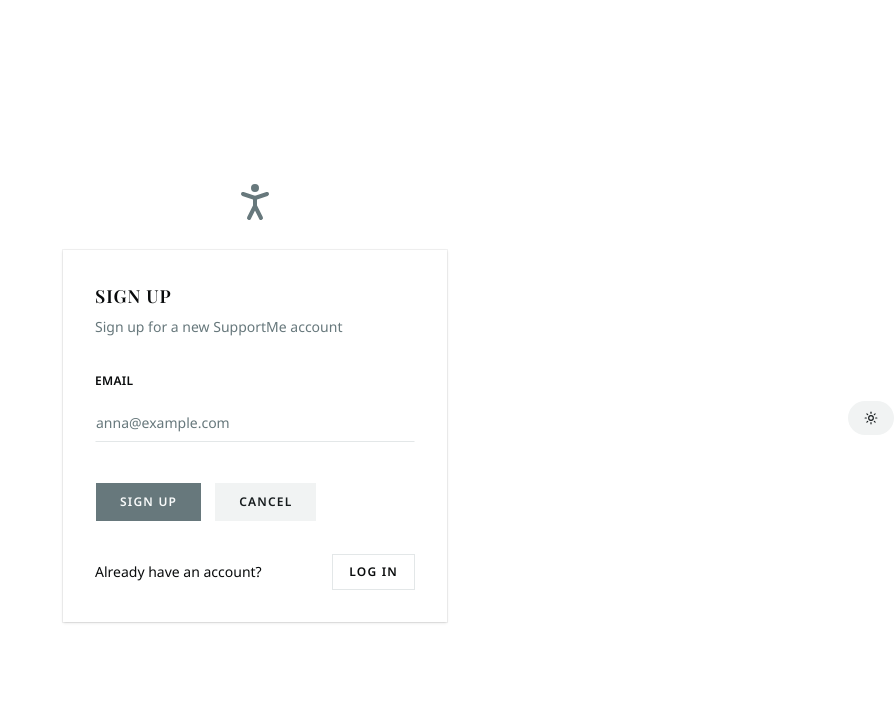
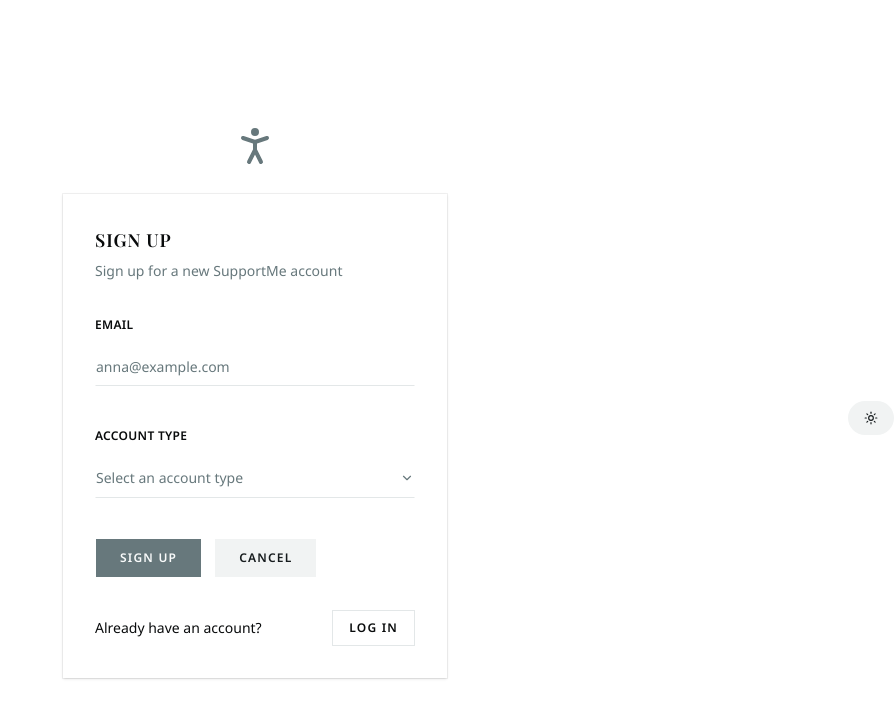
Before and after one commit to iniluap/support-me, a Next.js app: page /sign-up in a window 1280 px wide. Shown: the top 718 px of the page, without its empty margins (385-1280 px from the left). Built offline with nearby package versions, Linux system fonts and the light colour scheme; a web font is replaced by a local one.

Commit message:
Add select field for an account type

```diff
--- a/app/(logged-out)/sign-up/page.tsx
+++ b/app/(logged-out)/sign-up/page.tsx
@@ -21,16 +21,29 @@ import {
   FieldError
 } from '@/components/ui/field';
 import { Input } from '@/components/ui/input';
+import {
+  Select,
+  SelectContent,
+  SelectItem,
+  SelectTrigger,
+  SelectValue
+} from '@/components/ui/select';
 
 const formSchema = z.object({
-  email: z.email()
+  email: z.email(),
+  accountType: z.enum(['personal', 'company'])
+  // companyName: z.string().optional(),
+  // employeesNumber: z.coerce.number().optional()
 });
 
 export default function SignUpPage() {
   const form = useForm<z.infer<typeof formSchema>>({
     resolver: zodResolver(formSchema),
     defaultValues: {
-      email: ''
+      email: '',
+      accountType: 'personal'
+      // companyName: '',
+      // employeesNumber: undefined
     }
   });
 
@@ -54,6 +67,7 @@ export default function SignUpPage() {
             id="login-form"
             onSubmit={form.handleSubmit(handleSubmit)}>
             <FieldGroup>
+              {/* Email field */}
               <Controller
                 name="email"
                 control={form.control}
@@ -74,6 +88,31 @@ export default function SignUpPage() {
                   </Field>
                 )}
               />
+              {/* Account type field */}
+              <Controller
+                name="accountType"
+                control={form.control}
+                render={({ field, fieldState }) => (
+                  <Field data-invalid={fieldState.invalid}>
+                    <FieldLabel htmlFor="account-type">Account type</FieldLabel>
+                    <Select onValueChange={field.onChange}>
+                      <SelectTrigger>
+                        <SelectValue placeholder="Select an account type" />
+                      </SelectTrigger>
+                      <SelectContent>
+                        <SelectItem value="personal">Personal</SelectItem>
+                        <SelectItem value="company">Company</SelectItem>
+                      </SelectContent>
+                    </Select>
+                  </Field>
+                )}
+              />
+              {/* Company name field */}
+              {/* No of employees field */}
+              {/* Date of birth field */}
+              {/* Password field */}
+              {/* Confirm password field */}
+              {/* Terms & conditions field */}
               <Field orientation="horizontal">
                 <Button type="submit">Sign up</Button>
                 <Button
--- /dev/null
+++ b/components/ui/select.tsx
@@ -0,0 +1,200 @@
+'use client';
+
+import * as React from 'react';
+import { Select as SelectPrimitive } from '@base-ui/react/select';
+import { cn } from 'cn';
+import { ChevronDownIcon, CheckIcon, ChevronUpIcon } from 'lucide-react';
+
+const Select = SelectPrimitive.Root;
+
+function SelectGroup({ className, ...props }: SelectPrimitive.Group.Props) {
+  return (
+    <SelectPrimitive.Group
+      data-slot="select-group"
+      className={cn('scroll-my-1.5 p-1.5', className)}
+      {...props}
+    />
+  );
+}
+
+function SelectValue({ className, ...props }: SelectPrimitive.Value.Props) {
+  return (
+    <SelectPrimitive.Value
+      data-slot="select-value"
+      className={cn('flex flex-1 text-left', className)}
+      {...props}
+    />
+  );
+}
+
+function SelectTrigger({
+  className,
+  size = 'default',
+  children,
+  ...props
+}: SelectPrimitive.Trigger.Props & {
+  size?: 'sm' | 'default';
+}) {
+  return (
+    <SelectPrimitive.Trigger
+      data-slot="select-trigger"
+      data-size={size}
+      className={cn(
+        "flex w-fit items-center justify-between gap-1.5 rounded-none border border-transparent border-b-input bg-transparent px-0 py-2 text-sm whitespace-nowrap transition-[color,border-color] outline-none focus-visible:border-b-ring disabled:cursor-not-allowed disabled:opacity-50 aria-invalid:border-b-destructive data-placeholder:text-muted-foreground data-[size=default]:h-10 data-[size=sm]:h-9 *:data-[slot=select-value]:line-clamp-1 *:data-[slot=select-value]:flex *:data-[slot=select-value]:items-center *:data-[slot=select-value]:gap-1.5 dark:aria-invalid:border-b-destructive/50 [&_svg]:pointer-events-none [&_svg]:shrink-0 [&_svg:not([class*='size-'])]:size-3.5",
+        className
+      )}
+      {...props}>
+      {children}
+      <SelectPrimitive.Icon
+        render={
+          <ChevronDownIcon className="pointer-events-none size-3.5 text-muted-foreground" />
+        }
+      />
+    </SelectPrimitive.Trigger>
+  );
+}
+
+function SelectContent({
+  className,
+  children,
+  side = 'bottom',
+  sideOffset = 4,
+  align = 'center',
+  alignOffset = 0,
+  alignItemWithTrigger = true,
+  ...props
+}: SelectPrimitive.Popup.Props &
+  Pick<
+    SelectPrimitive.Positioner.Props,
+    'align' | 'alignOffset' | 'side' | 'sideOffset' | 'alignItemWithTrigger'
+  >) {
+  return (
+    <SelectPrimitive.Portal>
+      <SelectPrimitive.Positioner
+        side={side}
+        sideOffset={sideOffset}
+        align={align}
+        alignOffset={alignOffset}
+        alignItemWithTrigger={alignItemWithTrigger}
+        className="isolate z-50">
+        <SelectPrimitive.Popup
+          data-slot="select-content"
+          data-align-trigger={alignItemWithTrigger}
+          className={cn(
+            'relative isolate z-50 max-h-(--available-height) w-(--anchor-width) min-w-36 origin-(--transform-origin) overflow-x-hidden overflow-y-auto rounded-none bg-popover text-popover-foreground shadow-md ring-1 ring-foreground/10 duration-100 data-[align-trigger=true]:animate-none data-[side=bottom]:slide-in-from-top-2 data-[side=inline-end]:slide-in-from-left-2 data-[side=inline-start]:slide-in-from-right-2 data-[side=left]:slide-in-from-right-2 data-[side=right]:slide-in-from-left-2 data-[side=top]:slide-in-from-bottom-2 data-open:animate-in data-open:fade-in-0 data-open:zoom-in-95 data-closed:animate-out data-closed:fade-out-0 data-closed:zoom-out-95',
+            className
+          )}
+          {...props}>
+          <SelectScrollUpButton />
+          <SelectPrimitive.List>{children}</SelectPrimitive.List>
+          <SelectScrollDownButton />
+        </SelectPrimitive.Popup>
+      </SelectPrimitive.Positioner>
+    </SelectPrimitive.Portal>
+  );
+}
+
+function SelectLabel({
+  className,
+  ...props
+}: SelectPrimitive.GroupLabel.Props) {
+  return (
+    <SelectPrimitive.GroupLabel
+      data-slot="select-label"
+      className={cn(
+        'px-3 py-2 text-xs font-semibold tracking-wider text-muted-foreground uppercase',
+        className
+      )}
+      {...props}
+    />
+  );
+}
+
+function SelectItem({
+  className,
+  children,
+  ...props
+}: SelectPrimitive.Item.Props) {
+  return (
+    <SelectPrimitive.Item
+      data-slot="select-item"
+      className={cn(
+        "relative flex w-full cursor-default items-center gap-2.5 rounded-none py-2 pr-8 pl-3 text-sm outline-hidden select-none focus:bg-accent focus:text-accent-foreground not-data-[variant=destructive]:focus:**:text-accent-foreground data-disabled:pointer-events-none data-disabled:opacity-50 [&_svg]:pointer-events-none [&_svg]:shrink-0 [&_svg:not([class*='size-'])]:size-3.5 *:[span]:last:flex *:[span]:last:items-center *:[span]:last:gap-2",
+        className
+      )}
+      {...props}>
+      <SelectPrimitive.ItemText className="flex flex-1 shrink-0 gap-2 whitespace-nowrap">
+        {children}
+      </SelectPrimitive.ItemText>
+      <SelectPrimitive.ItemIndicator
+        render={
+          <span className="pointer-events-none absolute right-2 flex size-4 items-center justify-center" />
+        }>
+        <CheckIcon className="pointer-events-none" />
+      </SelectPrimitive.ItemIndicator>
+    </SelectPrimitive.Item>
+  );
+}
+
+function SelectSeparator({
+  className,
+  ...props
+}: SelectPrimitive.Separator.Props) {
+  return (
+    <SelectPrimitive.Separator
+      data-slot="select-separator"
+      className={cn(
+        'pointer-events-none -mx-1.5 my-1.5 h-px bg-border/50',
+        className
+      )}
+      {...props}
+    />
+  );
+}
+
+function SelectScrollUpButton({
+  className,
+  ...props
+}: React.ComponentProps<typeof SelectPrimitive.ScrollUpArrow>) {
+  return (
+    <SelectPrimitive.ScrollUpArrow
+      data-slot="select-scroll-up-button"
+      className={cn(
+        "top-0 z-10 flex w-full cursor-default items-center justify-center bg-popover py-1 [&_svg:not([class*='size-'])]:size-3.5",
+        className
+      )}
+      {...props}>
+      <ChevronUpIcon />
+    </SelectPrimitive.ScrollUpArrow>
+  );
+}
+
+function SelectScrollDownButton({
+  className,
+  ...props
+}: React.ComponentProps<typeof SelectPrimitive.ScrollDownArrow>) {
+  return (
+    <SelectPrimitive.ScrollDownArrow
+      data-slot="select-scroll-down-button"
+      className={cn(
+        "bottom-0 z-10 flex w-full cursor-default items-center justify-center bg-popover py-1 [&_svg:not([class*='size-'])]:size-3.5",
+        className
+      )}
+      {...props}>
+      <ChevronDownIcon />
+    </SelectPrimitive.ScrollDownArrow>
+  );
+}
+
+export {
+  Select,
+  SelectContent,
+  SelectGroup,
+  SelectItem,
+  SelectLabel,
+  SelectScrollDownButton,
+  SelectScrollUpButton,
+  SelectSeparator,
+  SelectTrigger,
+  SelectValue
+};
```
